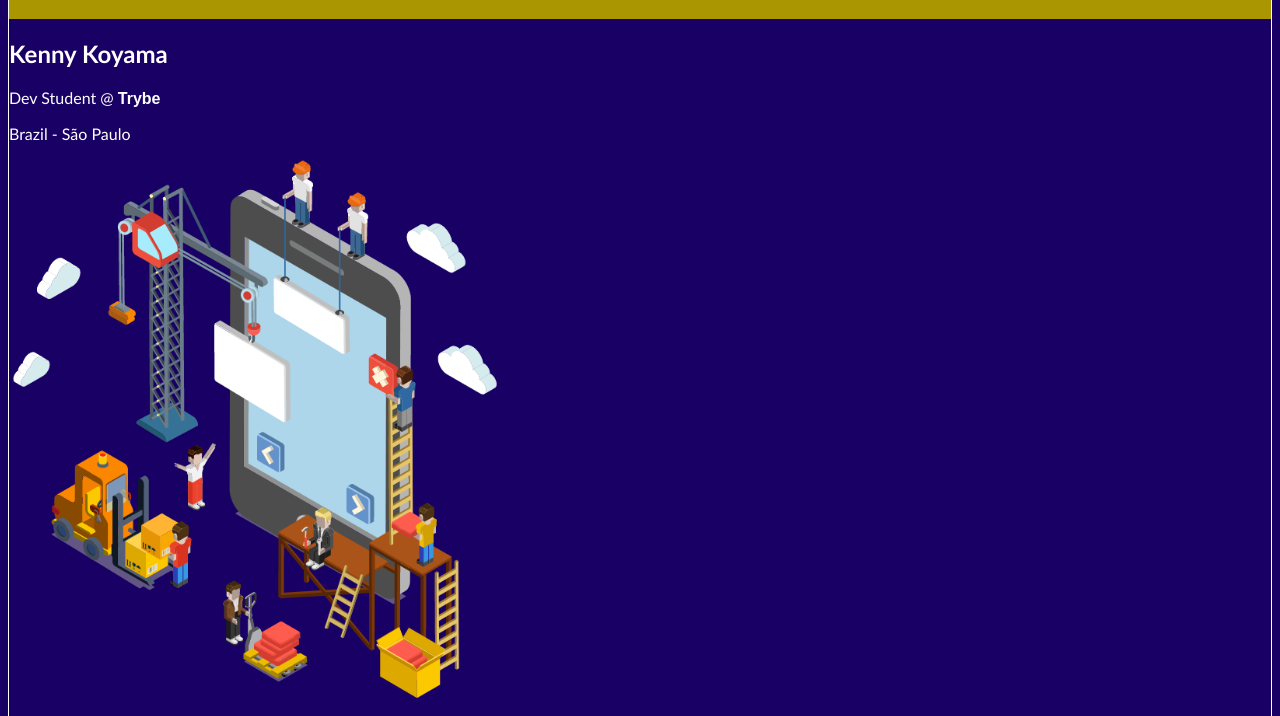
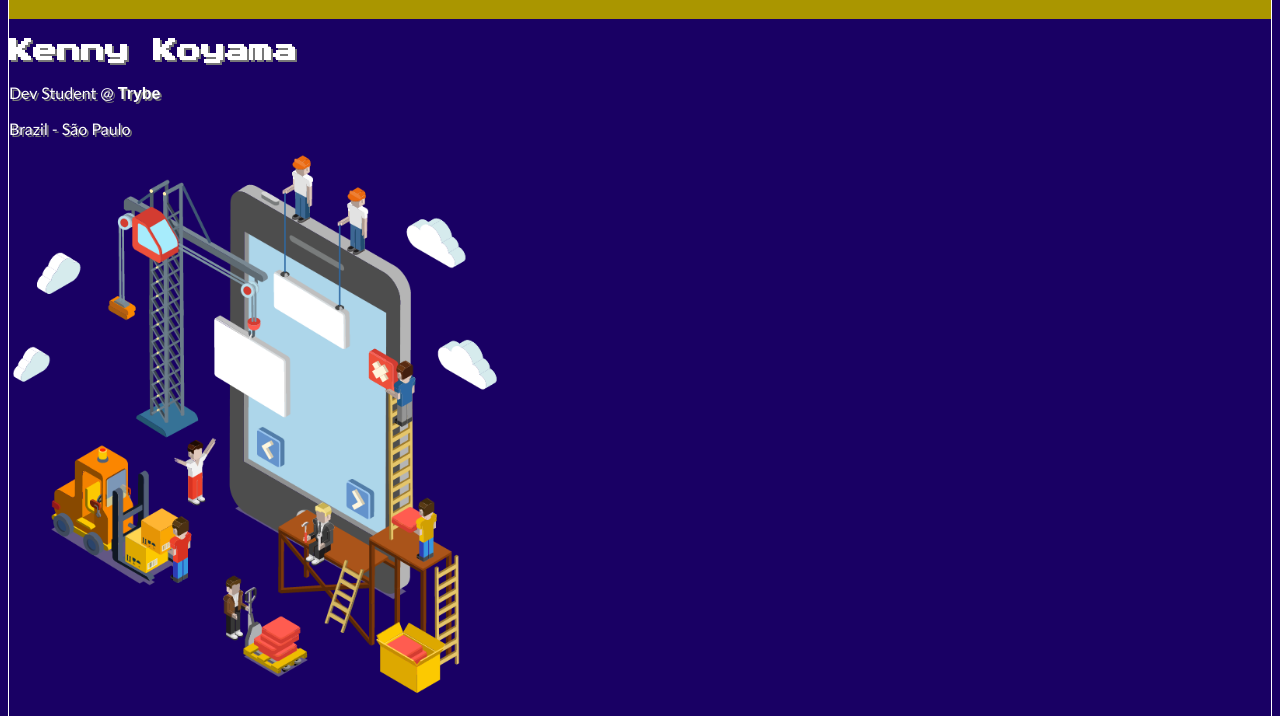
Before and after one commit to KennyKoyama/KennyKoyama.github.io, a plain HTML site: page index.html in a window 1280 px wide. Shown: the part 70-786 px from the top of the page. Drawn offline with Linux system fonts and the light colour scheme.

Commit message:
Change name font family and add class to name and info section

```diff
--- a/index.html
+++ b/index.html
@@ -5,12 +5,15 @@
     <meta name="viewport" content="width=device-width, initial-scale=1.0">
     <link rel="stylesheet" href="style.css">
     <title>Portfolio</title>
+    <link rel="preconnect" href="https://fonts.googleapis.com">
+<link rel="preconnect" href="https://fonts.gstatic.com" crossorigin>
+<link href="https://fonts.googleapis.com/css2?family=Press+Start+2P&display=swap" rel="stylesheet">
 </head>
 <body>
     <header>
     <h1>Portfolio <em>under construction</em></h1>
     </header>
-    <section>
+    <section id="nameAndInfo">
     <h2 class="name">Kenny Koyama</h2>
     <p class="info">Dev Student @ <strong>Trybe</strong></p>
     <p class="info">Brazil - São Paulo</p>
--- a/style.css
+++ b/style.css
@@ -16,7 +16,7 @@ header {
     font-weight: bolder;
 }
 .name {
-    font-family: 'Trebuchet MS', 'Lucida Sans Unicode', 'Lucida Grande', 'Lucida Sans', Arial, sans-serif;
+    font-family: 'Press Start 2P', cursive;
 }
 .info {
     font-family: 'Gill Sans', 'Gill Sans MT', Calibri, 'Trebuchet MS', sans-serif;
@@ -24,3 +24,6 @@ header {
 em {
     text-decoration: underline;
 }
+#nameAndInfo {
+    text-shadow: 2px 2px rgb(119,119,119);
+}
```
